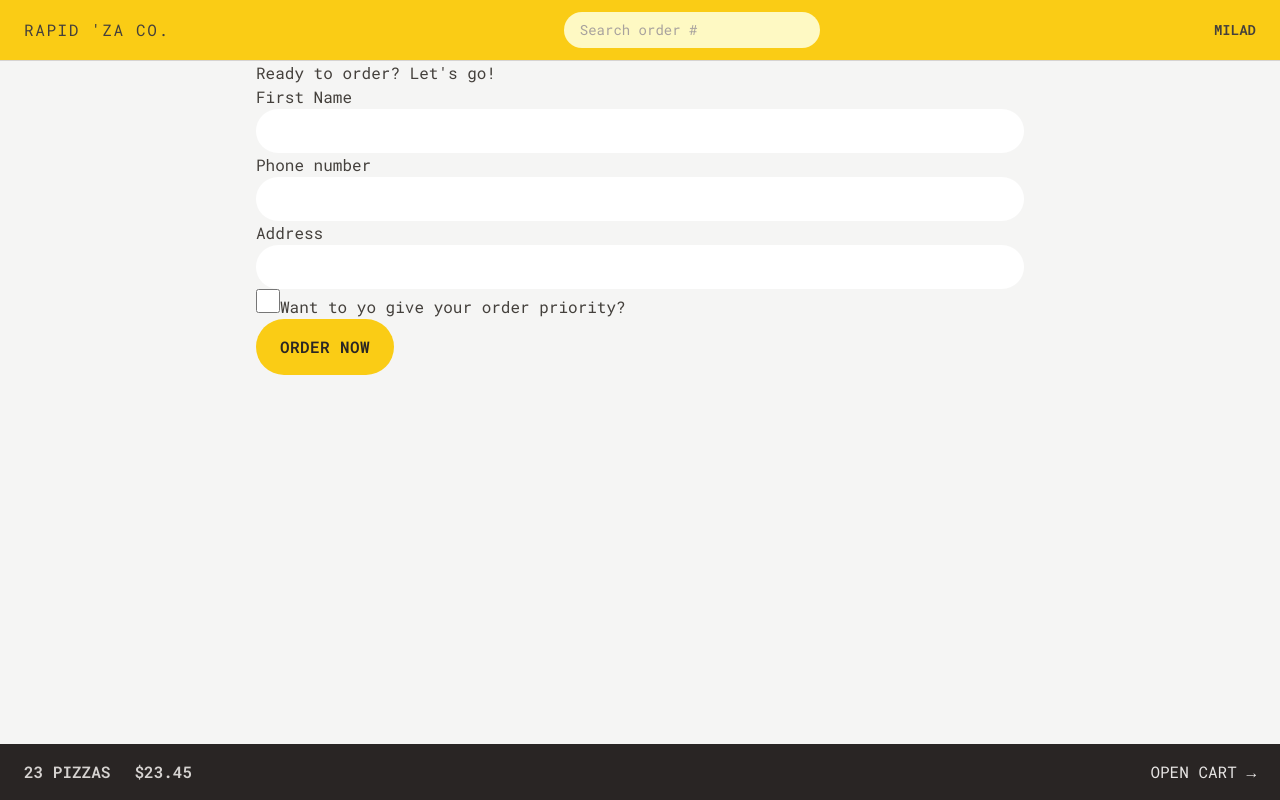
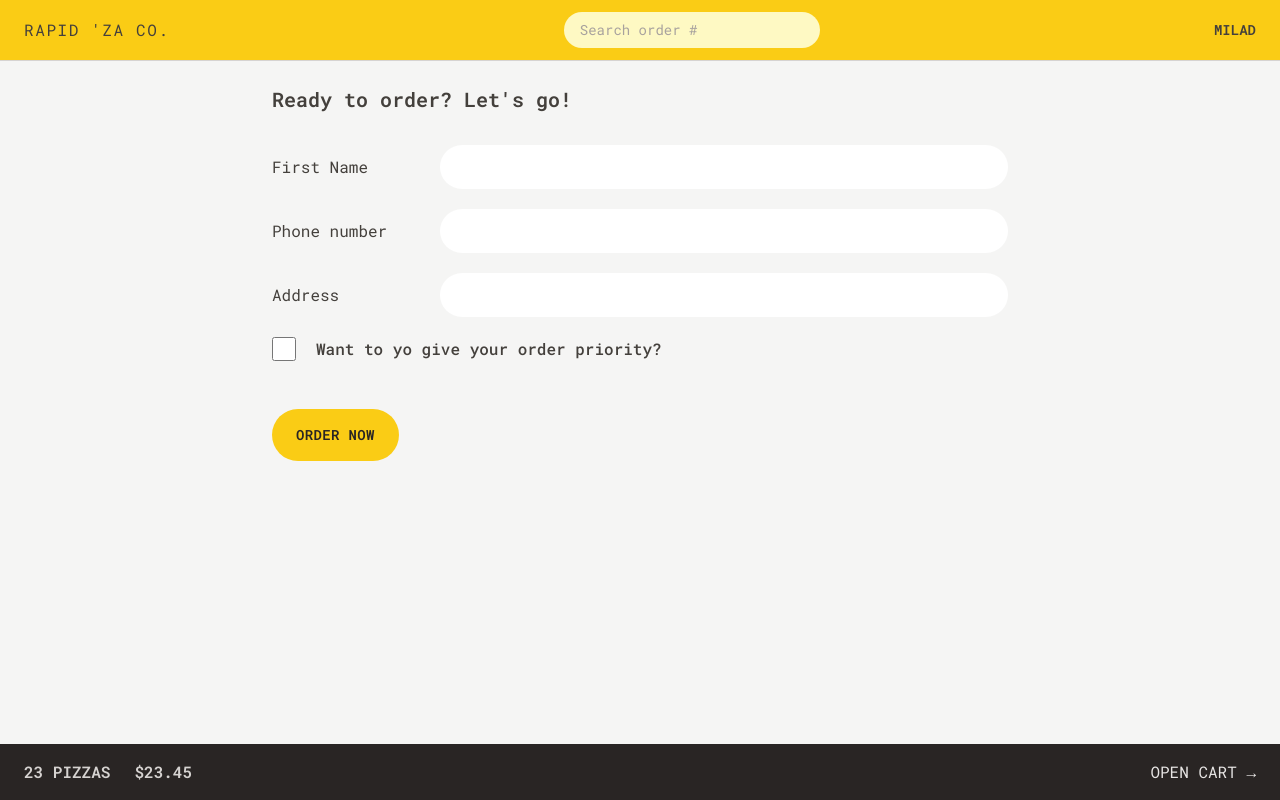
Before and after one commit to JS-Mechanic/Rapid-Za, a React (Vite) app: page /order/new in a window 1280 px wide. Built offline with nearby package versions, Linux system fonts and the light colour scheme.

Commit message:
Styling create order section

```diff
--- a/src/features/order/CreateOrder.jsx
+++ b/src/features/order/CreateOrder.jsx
@@ -38,32 +38,36 @@ function CreateOrder() {
 	const cart = fakeCart;
 
 	return (
-		<div>
+		<div className="px-4 py-6">
 			{/* eslint-disable-next-line react/no-unescaped-entities */}
-			<h2>Ready to order? Let's go!</h2>
+			<h2 className="text-xl font-semibold mb-8">Ready to order? Let's go!</h2>
 
 			<Form method="POST">
-				<div>
-					<label>First Name</label>
-					<input className="input" type="text" name="customer" required />
+				<div className="mb-5 flex flex-col gap-2 sm:flex-row sm:items-center">
+					<label className="sm:basis-40">First Name</label>
+					<input className="input grow" type="text" name="customer" required />
 				</div>
 
-				<div>
-					<label>Phone number</label>
-					<div>
-						<input className="input" type="tel" name="phone" required />
-					</div>
-					{formErrors?.phone && <p>{formErrors.phone}</p>}
-				</div>
-
-				<div>
-					<label>Address</label>
-					<div>
-						<input className="input" type="text" name="address" required />
+				<div className="mb-5 flex flex-col gap-2 sm:flex-row sm:items-center">
+					<label className="sm:basis-40">Phone number</label>
+					<div className="grow">
+						<input className="input w-full" type="tel" name="phone" required />
+						{formErrors?.phone && (
+							<p className="text-xs mt-2 text-red-700 bg-red-100 p-2 rounded-md">
+								{formErrors.phone}
+							</p>
+						)}
 					</div>
 				</div>
 
-				<div>
+				<div className="mb-5 flex flex-col gap-2 sm:flex-row sm:items-center">
+					<label className="sm:basis-40">Address</label>
+					<div className="grow">
+						<input className="input w-full" type="text" name="address" required />
+					</div>
+				</div>
+
+				<div className="mb-12 flex items-center gap-5">
 					<input
 						className="h-6 w-6 accent-yellow-400 focus:outline-none focus:ring
 						focus:ring-yellow-400 focus:ring-offset-2"
@@ -73,7 +77,9 @@ function CreateOrder() {
 						// value={withPriority}
 						// onChange={(e) => setWithPriority(e.target.checked)}
 					/>
-					<label htmlFor="priority">Want to yo give your order priority?</label>
+					<label className="font-medium" htmlFor="priority">
+						Want to yo give your order priority?
+					</label>
 				</div>
 
 				<div>
--- a/src/index.css
+++ b/src/index.css
@@ -6,7 +6,7 @@
   .input {
     @apply rounded-full border-stone-200 px-4 py-2 text-sm transition-all
     duration-300 placeholder:text-stone-400 focus:outline-none focus:ring
-    focus:ring-yellow-400 w-full md:px-6 md:py-3;
+    focus:ring-yellow-400 md:px-6 md:py-3;
   }
 
   /* https://dev.to/afif/i-made-100-css-loaders-for-your-next-project-4eje */
--- a/src/ui/Button.jsx
+++ b/src/ui/Button.jsx
@@ -1,7 +1,7 @@
 import {Link} from "react-router-dom";
 export default function Button({children, disabled, to, type}) {
 	const base =
-		"inline-block rounded-full bg-yellow-400 font-semibold uppercase" +
+		"inline-block text-sm rounded-full bg-yellow-400 font-semibold uppercase" +
 		" tracking-wide text-stone-800 transition-colors duration-300 hover:bg-yellow-300" +
 		" focus:outline-none focus:ring focus:ring-yellow-300 focus:ring-offset-2" +
 		" disabled:cursor-not-allowed";
@@ -9,7 +9,7 @@ export default function Button({children, disabled, to, type}) {
 	const styles = {
 		primary: base + " px-4 py-3 md:px-6 md:py-4",
 		secondary:
-			"inline-block rounded-full border-2 border-stone-300 font-semibold uppercase" +
+			"inline-block text-sm rounded-full border-2 border-stone-300 font-semibold uppercase" +
 			" tracking-wide text-stone-400 transition-colors duration-300 hover:bg-stone-300" +
 			" focus:outline-none focus:ring focus:ring-stone-200 focus:ring-offset-2" +
 			" disabled:cursor-not-allowed px-4 py-2.5 md:px-6 md:py-3.5 hover:text-stone-800" +
```
